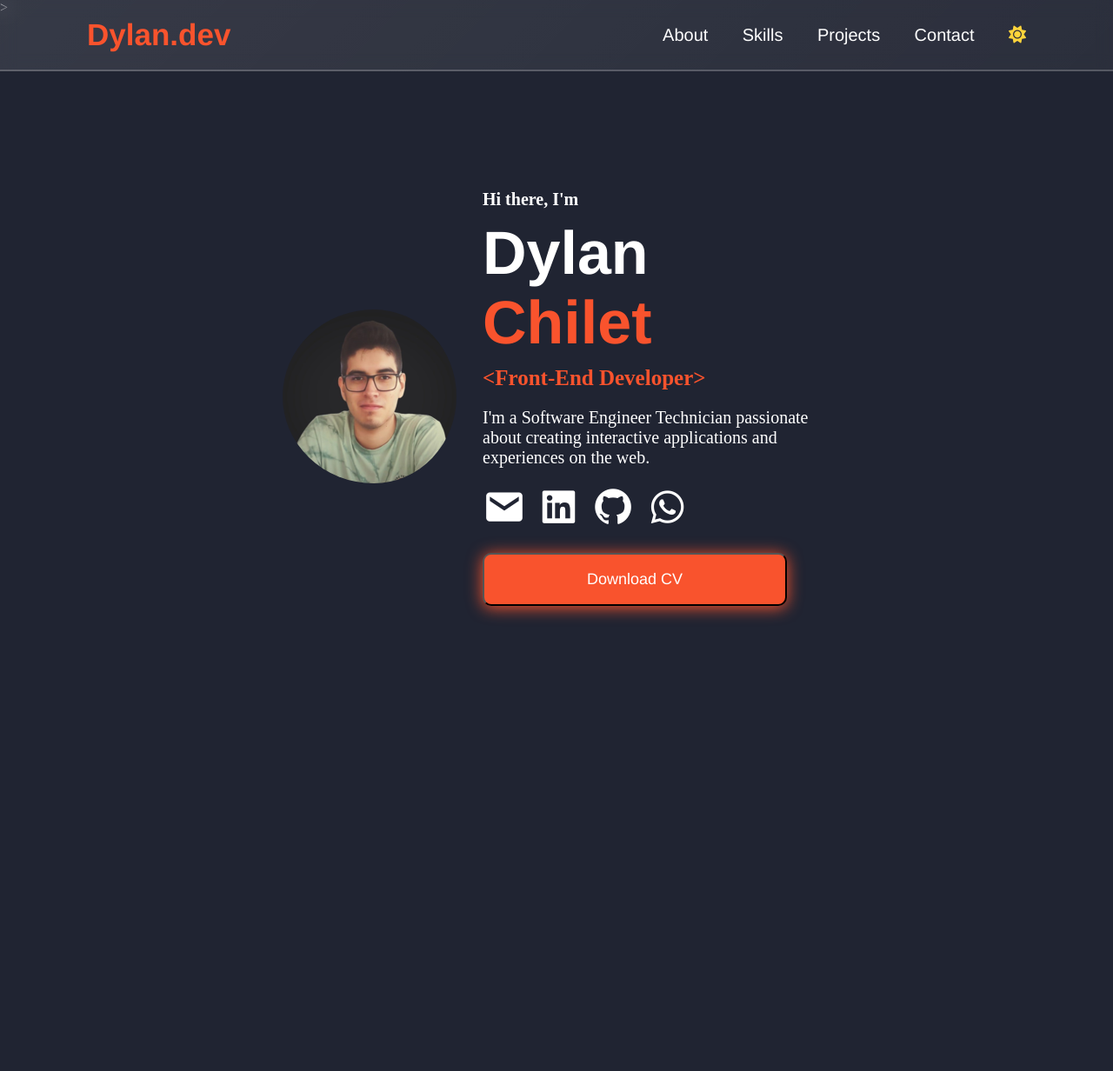
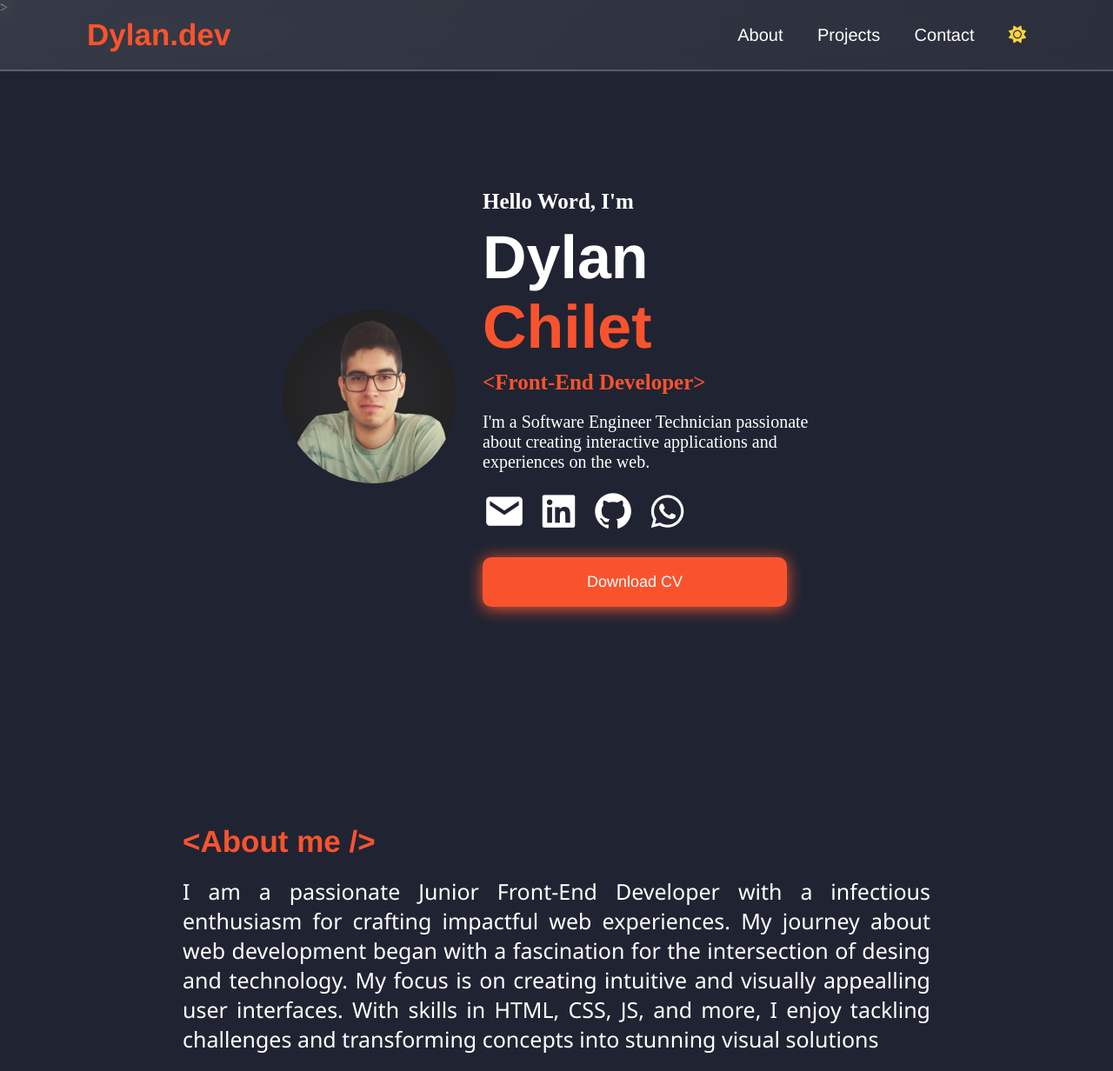
Before and after one commit to TCHDyLaN/MyPortfolio, a plain HTML site: page index.html in a window 1280 px wide. Shown: the whole page at 87% size. Before the commit the page ends 800 px from the top, so only its background shows below. Drawn offline with nearby package versions, Linux system fonts and the light colour scheme.

Commit message:
about me creado

```diff
--- a/index.html
+++ b/index.html
@@ -22,7 +22,6 @@
 
     <nav class="navbar">
         <a href="">About</a>
-        <a href="">Skills</a>
         <a href="">Projects</a>
         <a href="">Contact</a>
         <a href=""><i class="fa-solid fa-sun" style="color: #FFD43B;"></i></a>
@@ -40,7 +39,7 @@
             </div>
 
             <div class="dev-info">
-                <h2 class="saludo">Hi there, I'm</h2>
+                <h2 class="saludo">Hello Word, I'm</h2>
                 <h1 class="name">Dylan <span>Chilet</span></h1>
                 <p class="career">&lt;Front-End Developer&gt;</p>
                 <p class="description-dev">I'm a Software Engineer Technician passionate about creating interactive applications and experiences on the web.</p>
@@ -55,7 +54,16 @@
             </div>
         </div>
 
-        <div class=""></div>
+        <div class="About-me">
+            <h3 class="about">&lt;About me /&gt;</h3>
+            <div class="about-container">
+                <p class="about-textp">I am a passionate Junior Front-End Developer with a infectious enthusiasm for crafting impactful web experiences.
+                My journey about web development began with a fascination for the intersection of desing and technology.
+                My focus is on creating intuitive and visually appealling user interfaces. With skills in HTML, CSS, JS, and more,
+                I enjoy tackling challenges and transforming concepts into stunning visual solutions</p>
+
+            </div>
+        </div>
     </div>
 
 
--- a/style.css
+++ b/style.css
@@ -155,11 +155,15 @@ body{
     }
 }
 
+
+
 /*SALUDO HI THERE*/
 .saludo{
-    font-size: 20px;
+    font-size: 25px;
     margin-bottom: 10px;
 }
+
+
 
 /*DEV NAME*/
 .dev-info .name{
@@ -167,6 +171,8 @@ body{
     font-size: 70px;
     margin-bottom: 10px;
 }
+
+
 
 /*LETRA FRONT-END DEVELOPER*/
 .dev-info .career{
@@ -176,10 +182,11 @@ body{
     margin-bottom: 20px;
 }
 
-
 .description-dev{
     font-size: 20px;
 }
+
+
 
 /*BOTÓN CV*/
 .CV{
@@ -187,6 +194,7 @@ body{
     color: white;
     font-size: 18px;
     margin-top: 1px;
+    border: none;
     border-radius: 10px;
     width: 350px;
     padding: 18px;
@@ -197,11 +205,9 @@ body{
     text-align: center;
 }
 
-.CV:hover{
-    font-size: 19px;
-    transition: .5s;
-}
 
+
+/*ICONOS DE REDES SOCIALES */
 .social-media{
     font-size: 50px;
     margin-top: 20px;
@@ -219,3 +225,30 @@ body{
     color: #f9532d;
     text-shadow: 0 0 5px #f9532d, 0 0 5px #f9532d, 0 0 10px #f9532d, 0 0 10px #f9532d;
 }
+
+/*ABOUT CONTAINER*/
+
+.About-me{
+    text-align: justify;
+    max-width: 900px;
+    padding: 20px;
+    margin: auto; /* Centra horizontalmente */
+    padding-top: 250px;
+    font-size: 25px;
+}
+
+/*ABOUT TITLE*/
+.about{
+    font-size: 35px;
+    text-align:left;
+    font-family: 'Franklin Gothic Medium', 'Arial Narrow', Arial, sans-serif;
+    color: #f9532d;
+}
+
+.about-container{
+    display: flex;
+    align-items: center;
+    justify-content: center;
+    margin-top: 20px;
+    font-family:'Segoe UI', Tahoma, Geneva, Verdana, sans-serif;
+}
```
